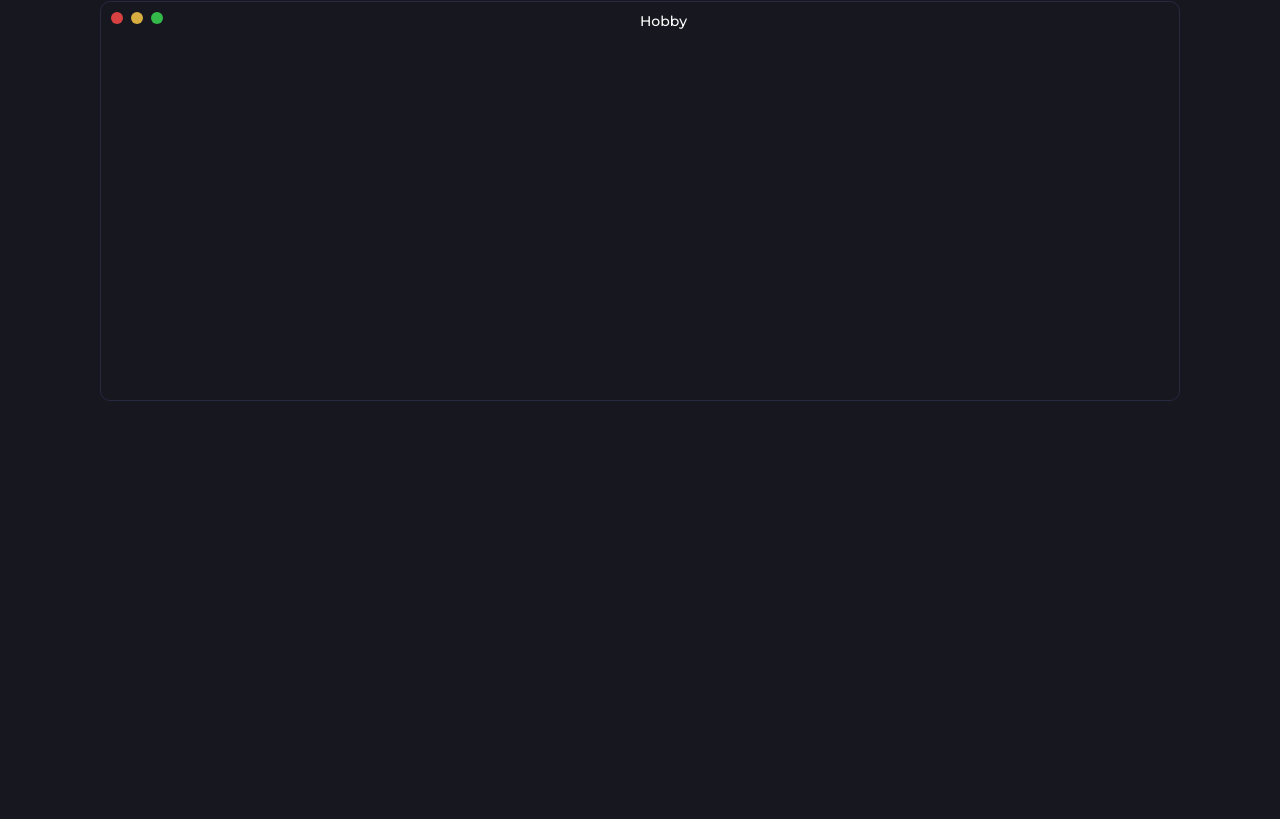
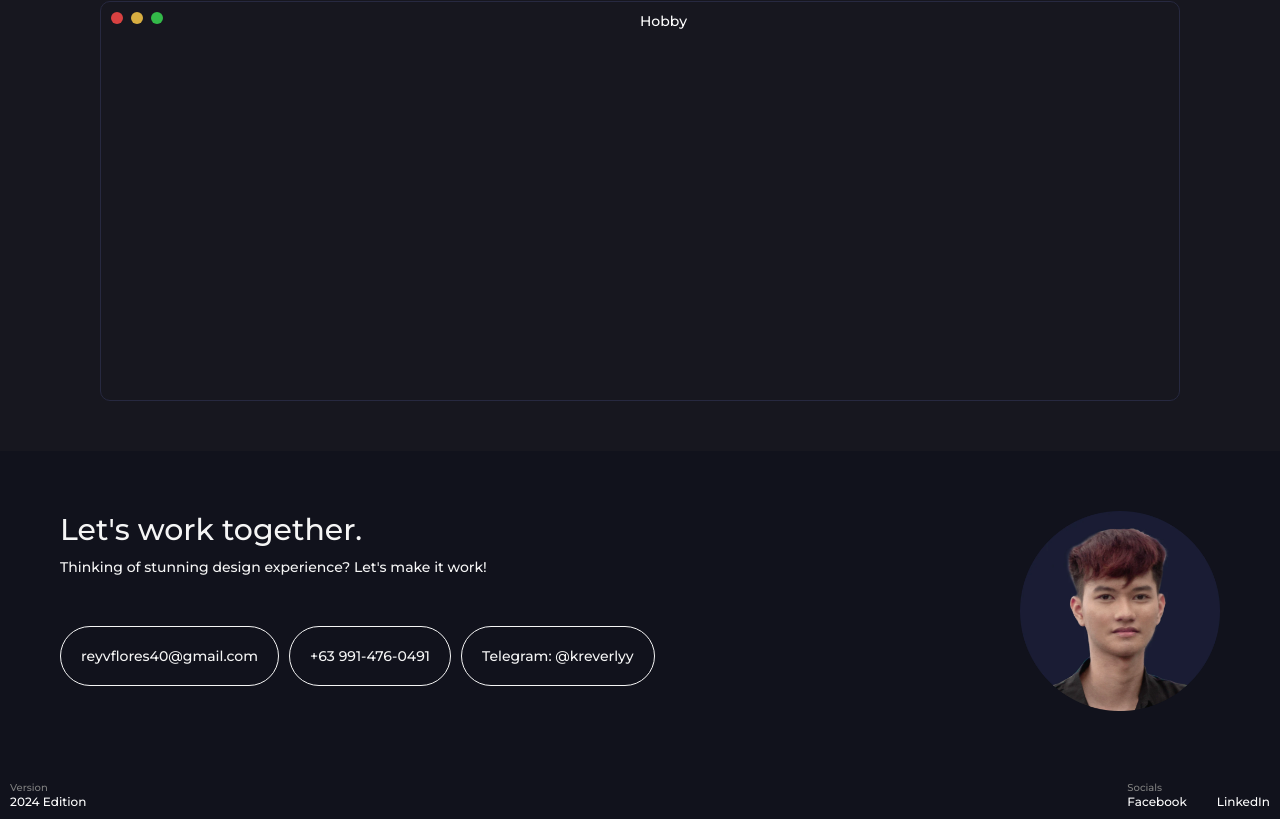
Before and after one commit to cgarave/new-portfolio, a React (Vite) app: page / in a window 1280 px wide. Shown: the part 1963-2782 px from the top of the page. Before the commit the page ends 2414 px from the top, so only its background shows below. Built offline with nearby package versions, Linux system fonts and the light colour scheme; a web font is replaced by a local one.

Commit message:
Version 0.3.7

```diff
--- a/index.css
+++ b/index.css
@@ -266,3 +266,79 @@ body{
 #action-btn3{
     background-color: #33BA49;
 }
+/*Footer*/
+footer{
+    height: auto;
+    background-color: rgb(17, 18, 28);
+}
+.footer-container-row{
+    display: flex;
+    flex-direction: row;
+    width: 100%;
+    justify-content: space-between;
+    padding: 60px;
+    font-family: 'Montserrat', sans-serif;
+    font-weight: 500;
+    color: white;
+    font-size: 14px;
+}
+.footer-container-column{
+    display: flex;
+    flex-direction: column;
+}
+.footer-text-1, #footer-h1{
+    color: whitesmoke;
+    font-size: 30px;
+    font-weight: 500;
+    margin-bottom: 10px;
+}
+.footer-text-1, #footer-pg{
+    color: whitesmoke;
+    margin-bottom: 50px;
+}
+.footer-text-2{
+    display: flex;
+    flex-direction: row;
+    column-gap: 10px;
+}
+.footer-text-2 p{
+    color: whitesmoke;
+    padding: 20px;
+    border: 1px solid whitesmoke;
+    border-radius: 100px;
+}
+.footer-text-2 p:hover{
+    background-color: whitesmoke;
+    color: black;
+}
+/* version and socials */
+.footer-text-3{
+    display: flex;
+    flex-direction: row;
+    justify-content: space-between;
+    width: 100%;
+    padding: 10px;
+}
+#version-text1, #socials-text1{
+    color: rgb(127, 127, 127);
+    font-family: 'Montserrat', sans-serif;
+    font-weight: 500;
+    font-size: 10px;
+}
+.socials-row1{
+    display: flex;
+    flex-direction: row;
+    column-gap: 30px;
+}
+#version-number, #facebook, #linkedin{
+    color: whitesmoke;
+    font-family: 'Montserrat', sans-serif;
+    font-weight: 500;
+    color: white;
+    font-size: 12px;
+}
+/* footer image */
+#footer-image{
+    height: 200px;
+    align-self: center;
+}
--- a/index.html
+++ b/index.html
@@ -145,6 +145,37 @@
       <p style="position: absolute; left: 50%;">Hobby</p>
     </div>
     <!--end of hobbies-->
+    <!--footer-->
+    <footer>
+      <div class="footer-container-row" id="contacts">
+          <div class="footer-container-column">
+              <div class="footer-text1">
+                  <h1 id="footer-h1">Let's work together.</h1>
+                  <p id="footer-pg">Thinking of stunning design experience? Let's make it work!</p>
+              </div>
+              <div class="footer-text-2">
+                  <p id="email">reyvflores40@gmail.com</p>
+                  <p id="mobile">+63 991-476-0491</p>
+                  <p id="telegram">Telegram: @kreverlyy</p>
+              </div>
+          </div>
+          <img src="src/images/d1.png" alt="" id="footer-image">
+      </div>
+      <div class="footer-text-3">
+          <div id="version">
+              <p id="version-text1">Version</p>
+              <p id="version-number">2024 Edition</p>
+          </div>
+          <div id="socials">
+              <p id="socials-text1">Socials</p>
+              <div class="socials-row1">
+                  <p id="facebook">Facebook</p>
+                  <p id="linkedin">LinkedIn</p>
+              </div>
+          </div>
+      </div>
+    </footer>
+    <!--end of footer-->
     <div id="root"></div>
     <script type="module" src="/src/main.jsx"></script>
   </body>
```
Also changed, not shown: src/images/d1.png (added).
